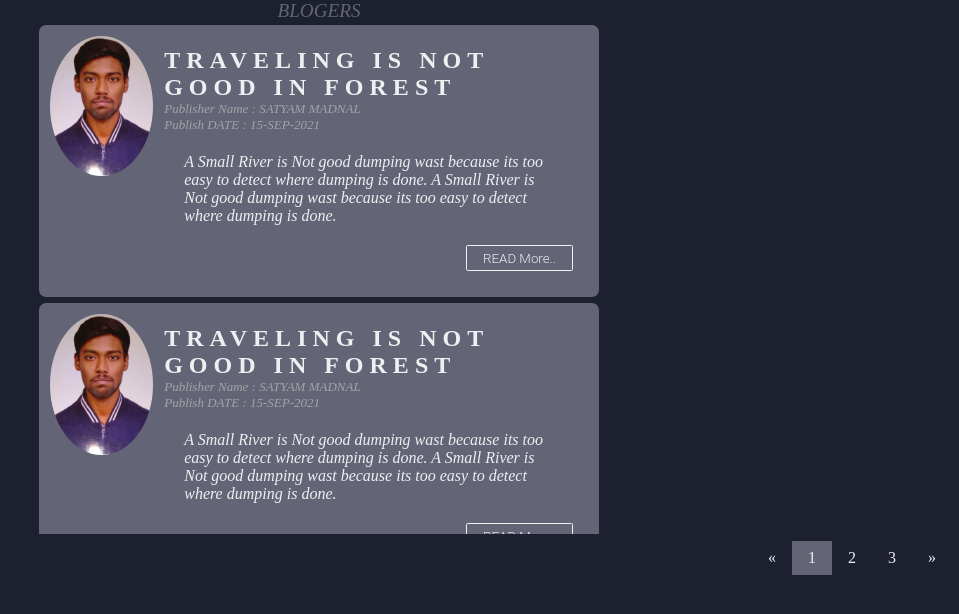
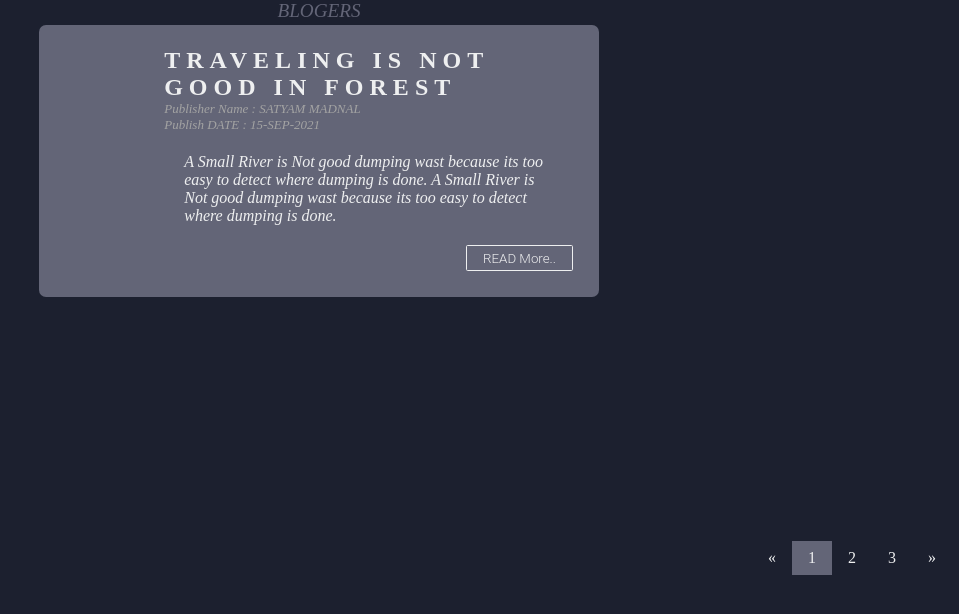
Before and after one commit to SATYAM9717069261/Next_Js, a Next.js app: page /Blogingsite/Blogerslist in a window 1280 px wide. Shown: the top 614 px of the page, without its empty margins (321-1280 px from the left). Built offline with nearby package versions, Linux system fonts and the light colour scheme.

Commit message:
"main page Complete"

```diff
--- a/pages/Blogingsite/Blogerslist.jsx
+++ b/pages/Blogingsite/Blogerslist.jsx
@@ -1,21 +1,38 @@
 import MainpageBlogerlist from "./Landpage/MainpageBlogerlist";
-function Blogers(){
-    return(
-        <div className="left" style={{flex:"1"}}>
+import Leftnav from "./Mainpage/Leftnav/Leftnav";
+import Rightnav from "./Mainpage/Rightnav/Rightnav";
+import { useState, useEffect } from "react"
+import Link from "next/link"
+
+
+function Blogers() {
+    const [pagecontent, setpagecontent] = useState(true);
+    useEffect(() => {
+        containerData.Mainpagecontent = (<Leftnav />, <Rightnav />)
+    }, [pagecontent]);
+    function changecontent() {
+        setpagecontent(fasle);
+    }
+    const containerData = {
+        Mainpagecontent: <MainpageBlogerlist changecontent={changecontent} />
+    }
+    return (
+        <div className="left" style={{ flex: "1" }}>
             <header>BLOGERS</header>
-            <div className="flex-col center blog" style={{height: "34em !important"}}>
-                <MainpageBlogerlist/>
-                <MainpageBlogerlist/>
-                <MainpageBlogerlist/>
+            <div className="flex-col center blog" style={pagecontent ? (customstyle.containerHeight) : ""} >
+                {containerData.Mainpagecontent}
             </div>
             <div className="pagination">
-                <a href="#">&laquo;</a>
-                <a href="#" className="selected-page">1</a>
-                <a href="#">2</a>
-                <a href="#">3</a>
-                <a href="#">&raquo;</a>
+                <Link><a>&laquo;</a></Link>
+                <Link><a className="selected-page">1</a></Link>
+                <Link><a>2</a></Link>
+                <Link><a>3</a></Link>
+                <Link><a>&raquo;</a></Link>
             </div>
         </div>
     )
 }
+const customstyle = {
+    containerHeight: { height: "34em !important" }
+}
 export default Blogers;
--- a/pages/Blogingsite/Landpage/MainpageBlogerlist.jsx
+++ b/pages/Blogingsite/Landpage/MainpageBlogerlist.jsx
@@ -1,10 +1,10 @@
 import Image from 'next/image'
 import Profilepic from '../../../public/images/Profile_pic.jpeg'
-function MainpageBlogerlist(){
+function MainpageBlogerlist(changecontent){
     return (
         <div className="flex-row box blog-container">
                     <div style= {{flex: "1" ,textAlign: "center"}}>
-                        <Image className="pic-img" src={Profilepic} alt="Bloger User Image"/>
+                        {/* <Image className="pic-img" src={Profilepic} alt="Bloger User Image"/> */}
                     </div>
                     <div className="flex-4">
                         <section>
@@ -14,11 +14,9 @@ function MainpageBlogerlist(){
                                 <span>Publish DATE : 15-SEP-2021 </span>
                             </p>
                             <p className="blog-body">A Small River is Not good dumping wast because its too easy to detect
-                                where dumping is
-                                done. A Small River is Not good dumping wast because its too easy to detect where
-                                dumping is
-                                done.</p>
-                            <button className="blog-button"> READ More..</button>
+                                where dumping is done. A Small River is Not good dumping wast because its too easy to detect where
+                                dumping is done.</p>
+                            <button className="blog-button" onClick={changecontent}> READ More..</button>
                         </section>
                     </div>
                 </div>
--- a/pages/Blogingsite/Mainpage/Leftnav/Leftnav.jsx
+++ b/pages/Blogingsite/Mainpage/Leftnav/Leftnav.jsx
@@ -0,0 +1,4 @@
+function Leftnav(){
+    return <h1> LEFT NAV</h1>
+}
+export default Leftnav;
--- a/pages/Blogingsite/Mainpage/Rightnav/Rightnav.jsx
+++ b/pages/Blogingsite/Mainpage/Rightnav/Rightnav.jsx
@@ -0,0 +1,4 @@
+function Rightnav(){
+    return <h1> Right nav</h1>
+}
+export default Rightnav;
```
